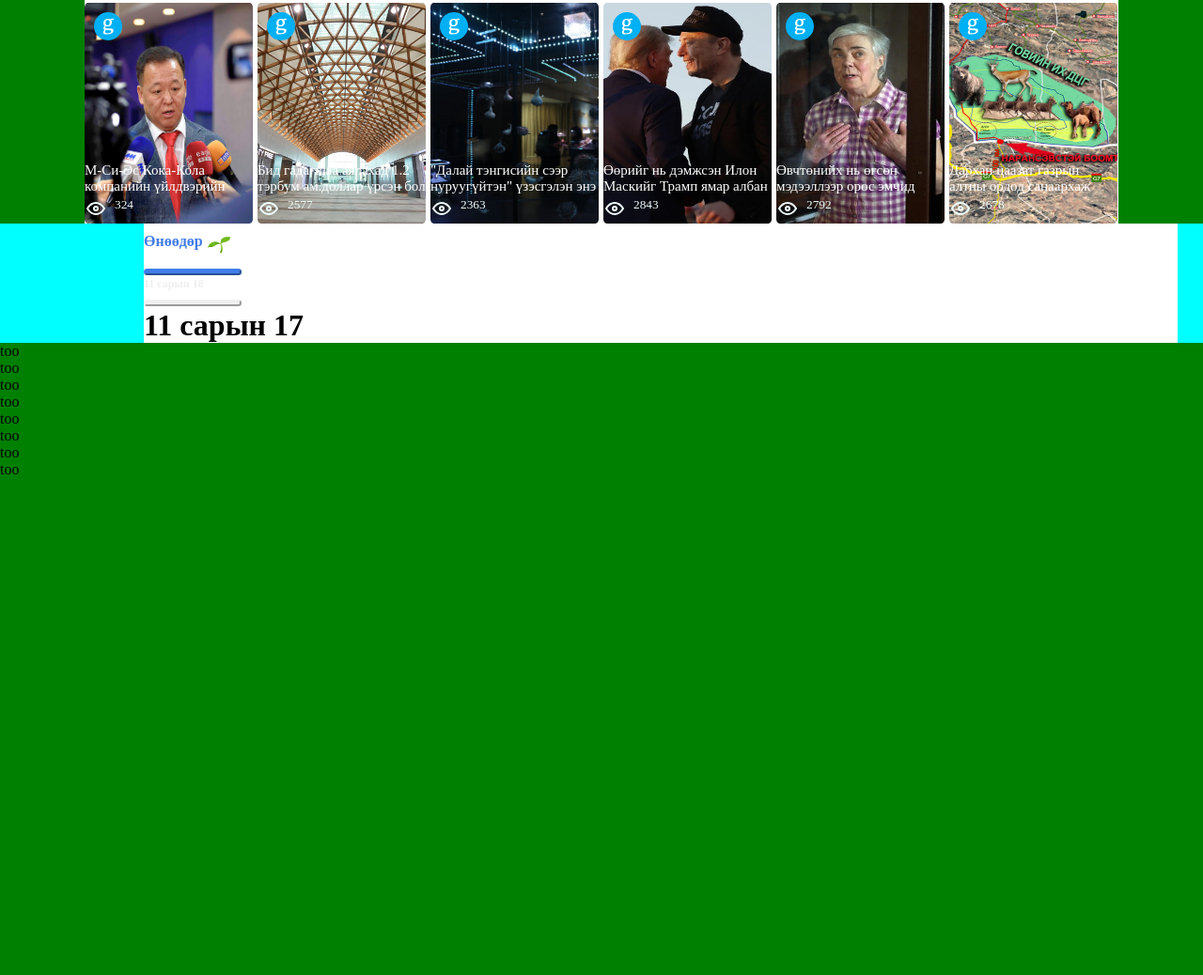
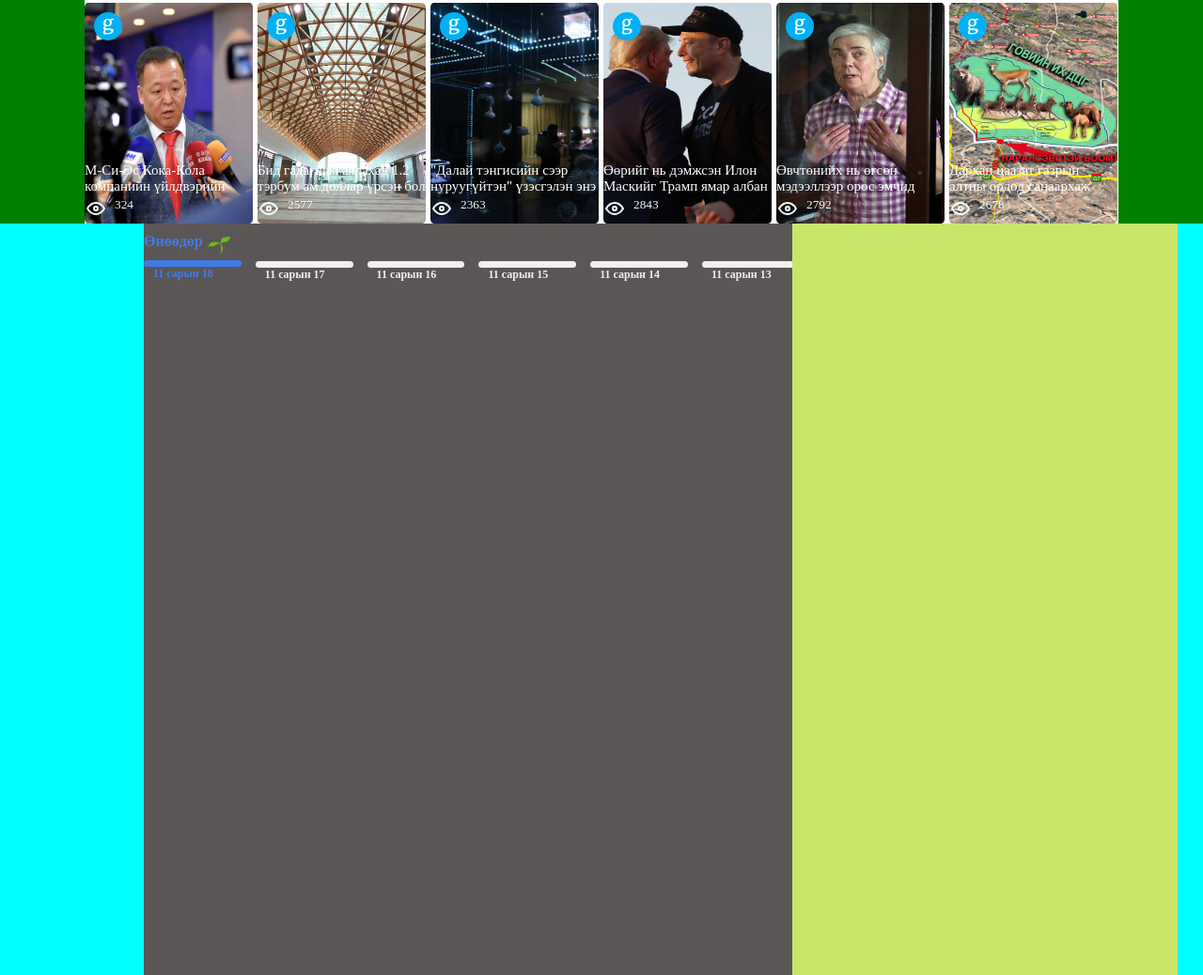
Before and after one commit to Pure1144/test, a plain HTML site: page gogo/gogo.html in a window 1280 px wide. Shown: the part 1066-2104 px from the top of the page at 94% size. Before the commit the page ends 1575 px from the top, so only its background shows below. Drawn offline with Linux system fonts and the light colour scheme.

Commit message:
2024111901

```diff
--- a/gogo/gogo.css
+++ b/gogo/gogo.css
@@ -427,7 +427,7 @@ body {
 }
 
 .Too {
-    font-size:smaller;
+    font-size: smaller;
     color: azure;
     position: absolute;
     bottom: 0;
@@ -441,6 +441,7 @@ body {
     display: flex;
     gap: 5px;
 }
+
 /*Section 3*/
 
 
@@ -459,10 +460,12 @@ body {
 
 .container3 {
     width: 1100px;
-    background-color:white;
+    background-color: white;
+    display: flex;
 
 
 }
+
 /*.card2{
         width: 95%;
         height: 270px;
@@ -480,10 +483,12 @@ body {
     font-size: 8px;
 
 }
+
 .udur {
     color: #407ce8;
     font-size: 6px;
 }
+
 .navch {
     display: flex;
     justify-content: left;
@@ -491,6 +496,7 @@ gap: 5px;
     margin-top: 10px;
 
 }
+
 .blue {
     color: #407ce8;
     background-color: #407ce8;
@@ -503,14 +509,72 @@ margin-top: 10px;
 
 .gray {
 
-    background-color:#EFEFEF;
+    background-color: #EFEFEF;;
     height: 7px;
     width: 103.81px;
     border-radius: 20px;
     border-color: #EFEFEF;
 
 }
+
 .udur {
-    color: #EFEFEF;
+    color: #407ce8;
     font-size: 6px;
+    padding-left: 10px;
 }
+
+.uchigdur {
+    color:#EFEFEF;
+    font-size: 6px;
+    padding-left: 10px;
+}
+
+.deeshee:hover {
+    transform: translateY(-2px);
+}
+
+.deeshee:hover .gray {
+    background-color: #407ce8;
+}
+
+.deeshee:hover .uchigdur {
+    color: #407ce8;
+}
+.huuchinmedee{
+    display: flex;
+    justify-content: flex-start;
+    gap: 15px;
+
+
+
+}
+.huuchinmedee1{
+  display: flex;
+  padding-top: 40px;
+  gap: 15px;
+}
+.calend {
+    color:#5b5656;
+    height: 30px;
+    width: 30px;
+    background-color: #EFEFEF;
+    border-radius: 5px;
+    font-size: 10px;
+    padding-left: 7px;
+
+    }
+
+.calend1:hover .calend {
+background-color: #407ce8;
+}
+.left{
+    width: 690px;
+    height: 5000px;
+    background-color: #5b5656;
+}
+.right{
+    width: 410px;
+    height: 3301.37px;
+    background-color: #c7e669;
+
+}
--- a/gogo/gogo.html
+++ b/gogo/gogo.html
@@ -400,31 +400,75 @@
     <div class="section3">
 
         <div class="container3">
+            <div class="left">
 
+
+
+        <div class="huuchinmedee">
             <div>
+
                 <div class="navch">
                     <div class="unuudur">
                         <h1> Өнөөдөр</h1>
                     </div>
 
                     <div>
-                            <img src="navch.png" width="25px"/>
+                        <img src="navch.png" width="25px" />
                     </div>
                 </div>
-                    <button class="blue">
-
-                    </button>
+                <div class="blue"></div>
                 <div class="udur">
                     <h1>11 сарын 18</h1>
                 </div>
             </div>
 
-            <div>
-                <button class="gray">
+        <div class="huuchinmedee1">
 
-                </button>
+            <div class="deeshee">
+                <div class="gray"></div>
                 <div class="uchigdur">
                     <h1>11 сарын 17</h1>
+                </div>
+            </div>
+            <div class="deeshee">
+                <div class="gray"></div>
+                <div class="uchigdur">
+                    <h1>11 сарын 16</h1>
+                </div>
+            </div>
+
+            <div class="deeshee">
+                <div class="gray"></div>
+                <div class="uchigdur">
+                    <h1>11 сарын 15</h1>
+                </div>
+            </div>
+            <div class="deeshee">
+                <div class="gray"></div>
+                <div class="uchigdur">
+                    <h1>11 сарын 14</h1>
+                </div>
+            </div>
+
+            <div class="deeshee">
+                <div class="gray"></div>
+                <div class="uchigdur">
+                    <h1>11 сарын 13</h1>
+                </div>
+            </div>
+
+            <div class="calend1">
+                <div class="calend">
+                    <h1> ... </h1>
+                </div>
+            </div>
+
+        </div>
+
+    </div>
+        </div>
+
+        <div class="right">
             </div>
     </div>
 
@@ -435,18 +479,7 @@
 
 
 
-
-
-
-
-
-
-
-
-
-
-
-
+</div>
 
 
         </div>
```
Lines whose indentation alone changed are shown as unchanged.
